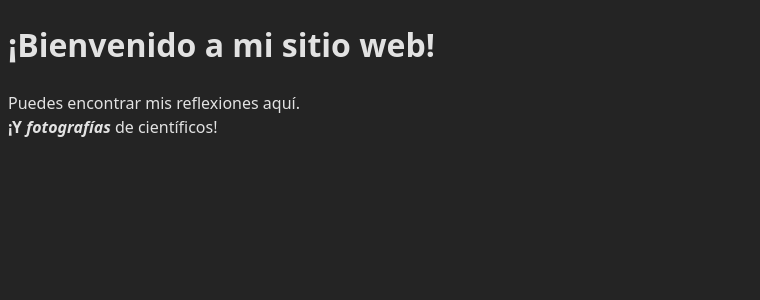
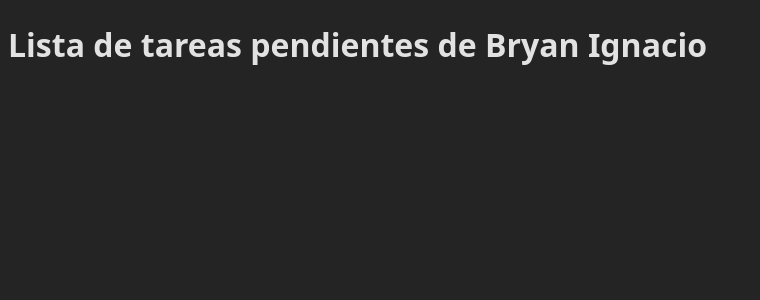
Before and after one commit to bryan-ignacio/react_v19.1, a React (Vite) app in the folder 01-gui/: page / in a window 1280 px wide. Shown: the top 300 px of the page, without its empty margins (0-760 px from the left). Built offline with nearby package versions, Linux system fonts and the light colour scheme.

Commit message:
jsx con llaves

```diff
--- /dev/null
+++ b/01-gui/src/components/04-jsx-llaves/App.jsx
@@ -0,0 +1,8 @@
+export default function App() {
+  const name = "Bryan Ignacio";
+  return (
+    <>
+      <h1>Lista de tareas pendientes de {name}</h1>
+    </>
+  );
+}
--- a/01-gui/src/main.jsx
+++ b/01-gui/src/main.jsx
@@ -1,7 +1,7 @@
 import { StrictMode } from "react";
 import { createRoot } from "react-dom/client";
 import "./index.css";
-import App from "./components/03-jsx/App";
+import App from "./components/04-jsx-llaves/App";
 
 createRoot(document.getElementById("root")).render(
   <StrictMode>
```
Also changed, not shown: 01-gui/src/components/04-jsx-llaves/def.txt.
